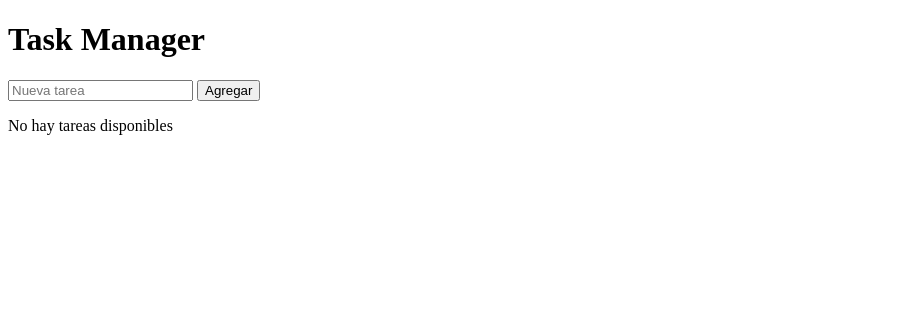
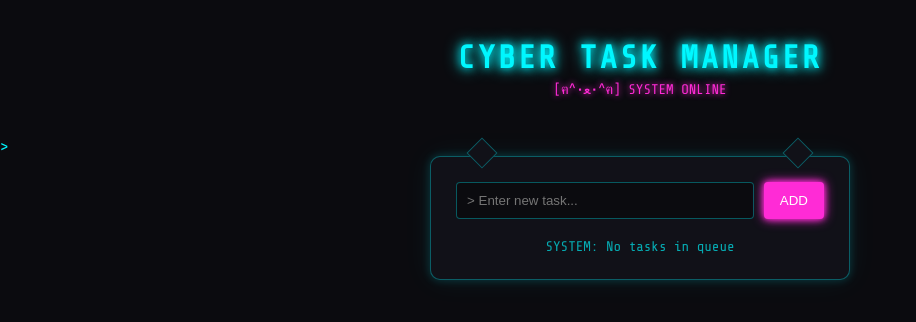
Before and after one commit to ingridzmendoza/Task-Manager-API, a website: page index.html in a window 1280 px wide. Shown: the whole page, without its empty margins (0-916 px from the left). Drawn offline with nearby package versions, Linux system fonts and the light colour scheme; no server answers.

Commit message:
refactor: move js files and implement css

```diff
--- /dev/null
+++ b/css/styles.css
@@ -0,0 +1,139 @@
+*{
+box-sizing:border-box;
+margin:0;
+padding:0;
+}
+
+body{
+background:#0b0b0f;
+color:#00f7ff;
+font-family:"Share Tech Mono", monospace;
+min-height:100vh;
+}
+
+
+.app-header{
+text-align:center;
+padding:40px 0;
+}
+
+.app-header h1{
+letter-spacing:3px;
+text-shadow:
+0 0 8px #00f7ff,
+0 0 16px #00f7ff;
+}
+
+
+.container{
+display:flex;
+justify-content:center;
+}
+
+
+.task-panel{
+width:420px;
+padding:25px;
+background:#111118;
+border:1px solid #00f7ff55;
+border-radius:10px;
+
+box-shadow:
+0 0 10px #00f7ff33,
+0 0 30px #00f7ff11;
+}
+
+
+.task-input{
+display:flex;
+gap:10px;
+margin-bottom:20px;
+}
+
+.task-input input{
+flex:1;
+padding:10px;
+background:#0b0b0f;
+border:1px solid #00f7ff55;
+color:#00f7ff;
+border-radius:4px;
+}
+
+.task-input input:focus{
+outline:none;
+box-shadow:0 0 6px #00f7ff;
+}
+
+.task-input button{
+padding:10px 16px;
+border:none;
+background:#ff2bd6;
+color:white;
+border-radius:4px;
+cursor:pointer;
+
+box-shadow:
+0 0 6px #ff2bd6,
+0 0 12px #ff2bd6;
+}
+
+.task-input button:hover{
+background:#ff00c8;
+}
+
+.task-list ul{
+list-style:none;
+}
+
+.task-list li{
+padding:10px;
+border-bottom:1px solid #00f7ff33;
+}
+
+#emptyMessage{
+text-align:center;
+color:#00f7ffaa;
+margin-top:10px;
+font-size:14px;
+}
+
+.cat-ai{
+font-size:14px;
+color:#ff2bd6;
+text-shadow:0 0 6px #ff2bd6;
+margin-top:5px;
+}
+
+.completed::after{
+content:" 🐾";
+color:#ff2bd6;
+text-shadow:0 0 6px #ff2bd6;
+}
+
+.task-panel{
+position:relative;
+}
+
+.task-panel::before,
+.task-panel::after{
+content:"";
+position:absolute;
+top:-15px;
+width:20px;
+height:20px;
+background:#111118;
+border:1px solid #00f7ff55;
+transform:rotate(45deg);
+}
+
+.task-panel::before{
+left:40px;
+}
+
+.task-panel::after{
+right:40px;
+}
+
+body{
+cursor:url('../assets/cat-cursor.png'), auto;
+}
--- a/index.html
+++ b/index.html
@@ -1,22 +1,46 @@
 <!DOCTYPE html>
-<html>
+<html lang="es">
 
 <head>
-    <title>Task Manager</title>
+<meta charset="UTF-8">
+<meta name="viewport" content="width=device-width, initial-scale=1.0">
+
+<title>Cyber Task Manager</title>
+
+<link rel="icon" type="image/png" href="./assets/favicon.png">
+
+<link rel="stylesheet" href="./css/styles.css">
+
+<link href="https://fonts.googleapis.com/css2?family=Share+Tech+Mono&display=swap" rel="stylesheet">
+
 </head>
 
 <body>
 
-    <h1>Task Manager</h1>
+<header class="app-header">
+    <h1>CYBER TASK MANAGER</h1>
+    <p class="cat-ai">[ฅ^•ﻌ•^ฅ] SYSTEM ONLINE</p>
+</header>>
 
-    <input type="text" id="taskInput" placeholder="Nueva tarea">
-    <button onclick="addTask()">Agregar</button>
+<main class="container">
 
-    <ul id="taskList"></ul>
+<div class="task-panel">
 
-    <p id="emptyMessage">No hay tareas disponibles</p>
+<div class="task-input">
+<input type="text" id="taskInput" placeholder="> Enter new task...">
+<button onclick="addTask()">ADD</button>
+</div>
 
-    <script src="app.js"></script>
+<div class="task-list">
+<ul id="taskList"></ul>
+<p id="emptyMessage">SYSTEM: No tasks in queue</p>
+</div>
+
+</div>
+
+</main>
+
+<script src="./js/app.js"></script>
+
 </body>
-
 </html>
--- a/app.js
+++ b/js/app.js
@@ -27,7 +27,7 @@ function renderTasks(tasks) {
         li.textContent = task.title;
 
         const deleteBtn = document.createElement("button");
-        deleteBtn.textContent = "Eliminar";
+        deleteBtn.textContent = "Delete";
         deleteBtn.onclick = () => deleteTask(task.id);
 
         li.appendChild(deleteBtn);
--- a/server.js
+++ b/js/server.js
@@ -8,7 +8,7 @@ app.use(express.json());
 let tasks = [
     {
         id: 1,
-        title: "Estudiar Web APIs",
+        title: "Review Docker Compose Documentation",
         completed: false
     }
 ];
@@ -39,9 +39,9 @@ app.delete("/tasks/:id", (req, res) => {
     const id = parseInt(req.params.id);
     tasks = tasks.filter(task => task.id !== id);
 
-    res.json({ message: "Tarea eliminada" });
+    res.json({ message: "Task has been deleted." });
 });
 
 app.listen(3000, () => {
-    console.log("Servidor corriendo en http://localhost:3000");
+    console.log("Server running on http://localhost:3000");
 });
```
Also changed, not shown: assets/favicon.png (added).
